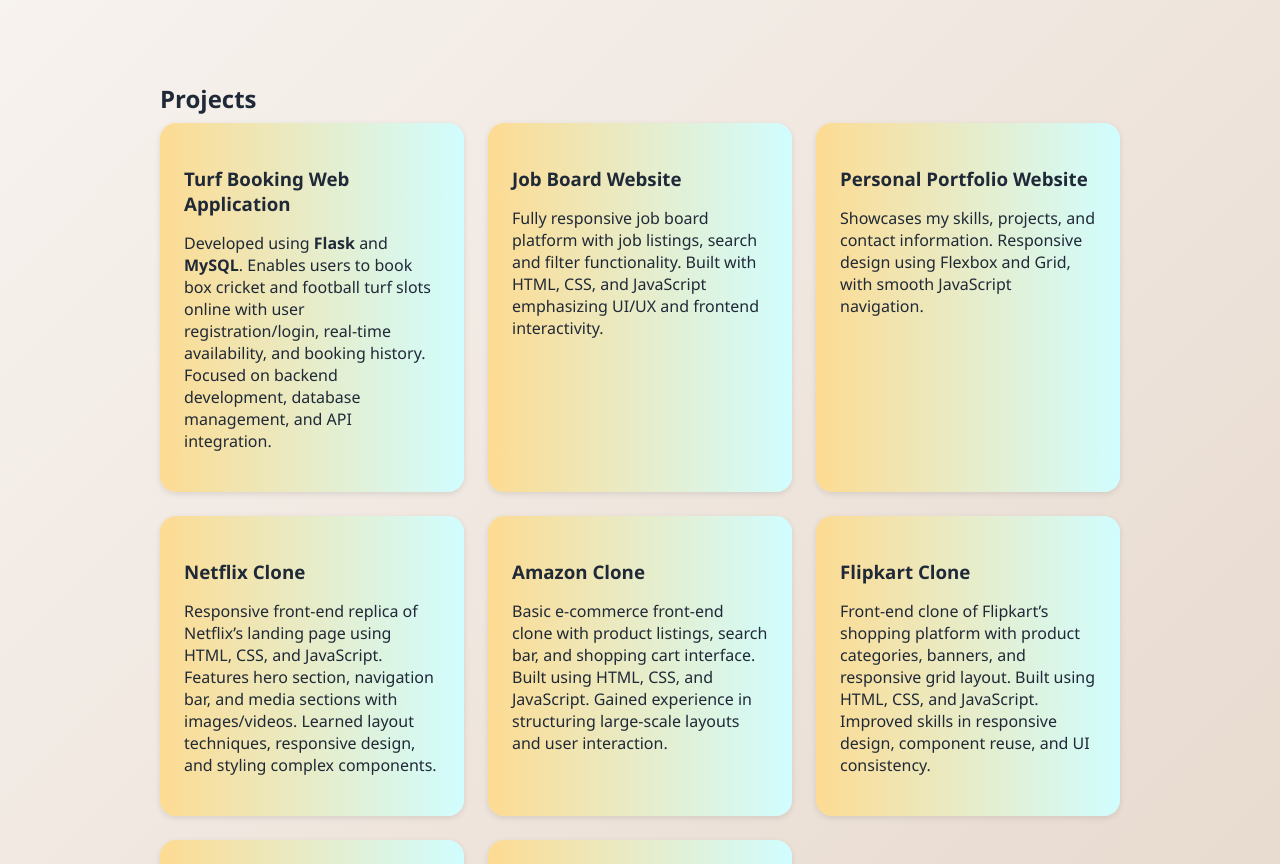
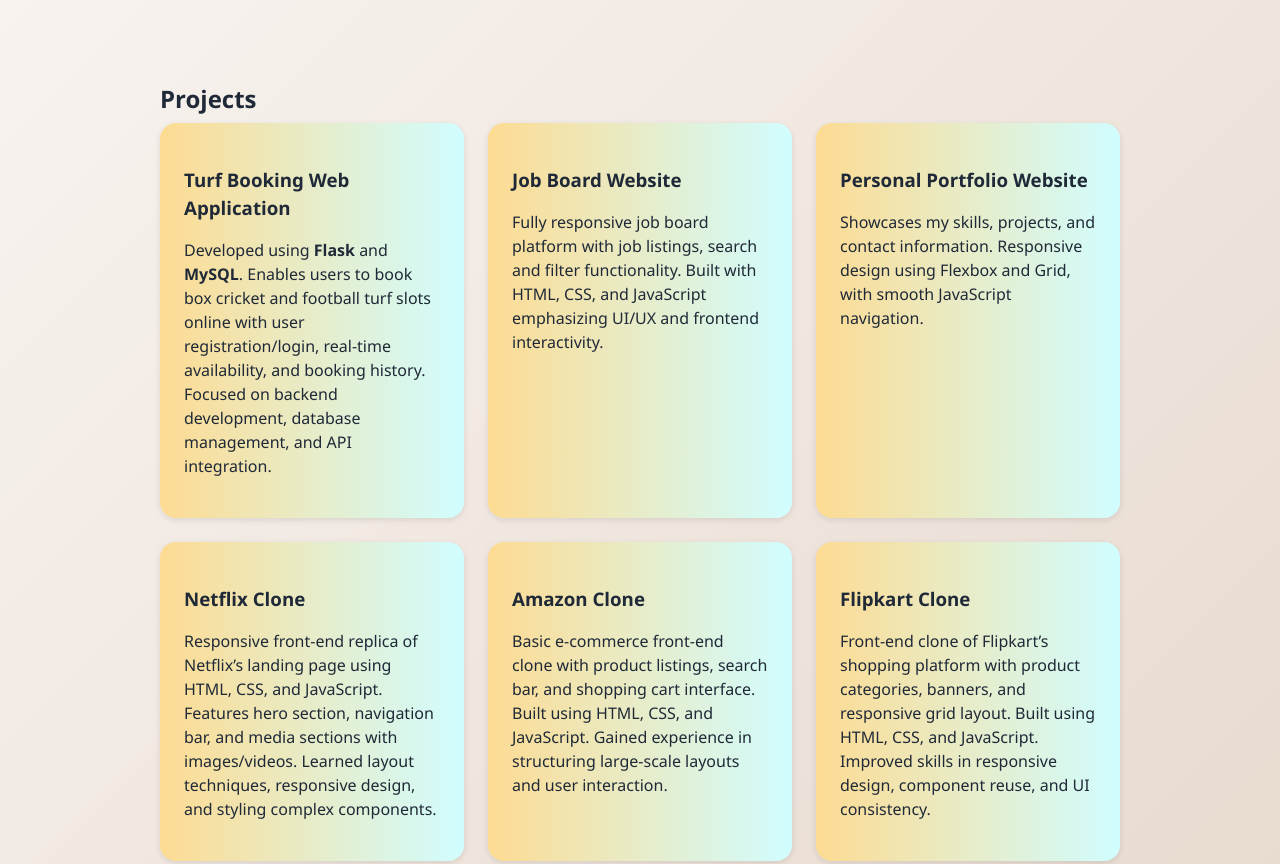
Before and after one commit to adityapachkor7573/my-projects, a plain HTML site: page portfolio-aditya-pachkor/index.html in a window 1280 px wide. Shown: the part 820-1684 px from the top of the page. Drawn offline with Linux system fonts and the light colour scheme.

Commit message:
Update style.css

```diff
--- a/portfolio-aditya-pachkor/style.css
+++ b/portfolio-aditya-pachkor/style.css
@@ -45,6 +45,8 @@ ul.skills li {
   padding: 1.5rem;
   border-radius: 1rem;
   box-shadow: 0 2px 6px rgba(0,0,0,0.1);
+  color: #1f2937;
+  line-height: 1.5;
 }
 .project-card a {
   display: inline-block;
```
